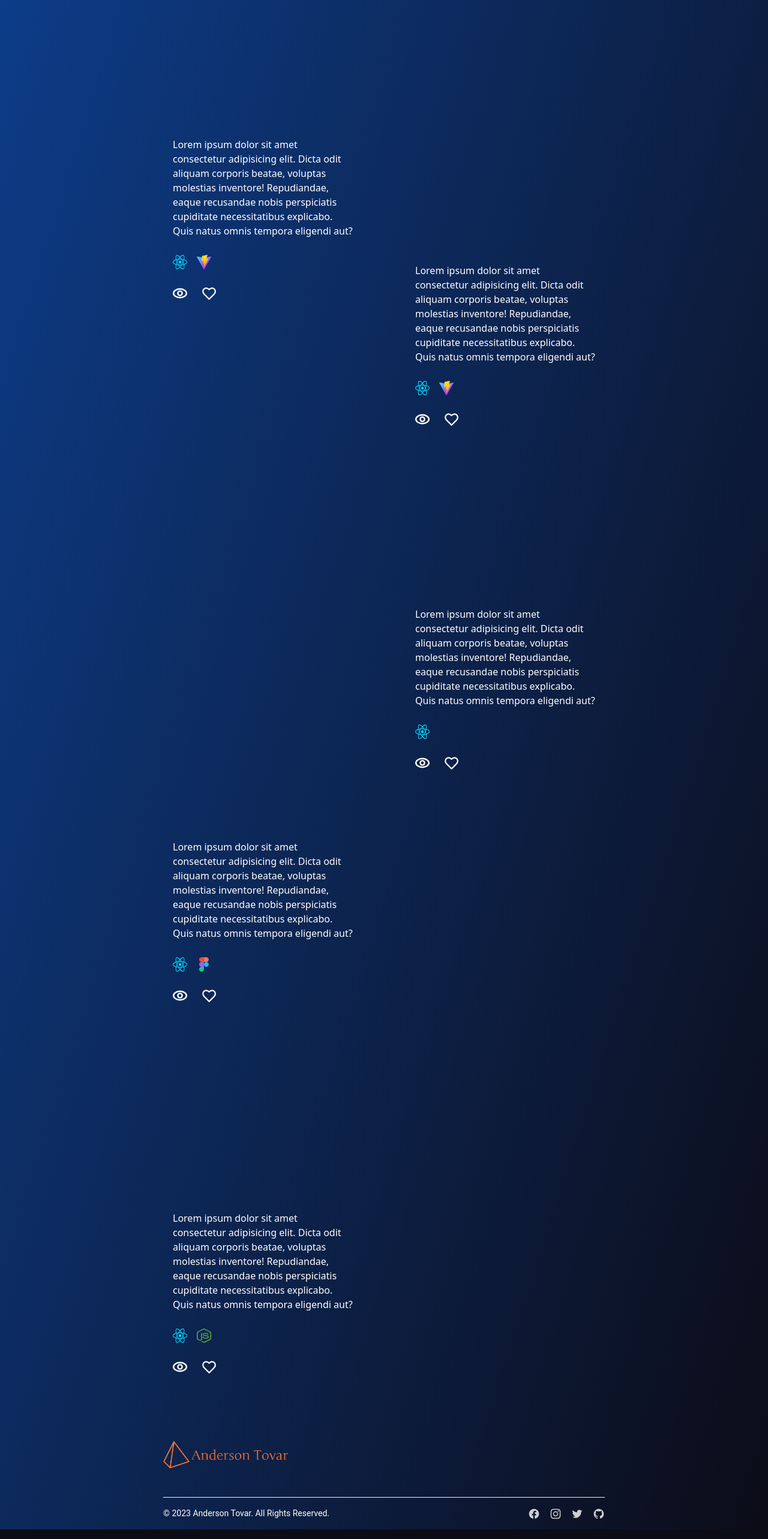
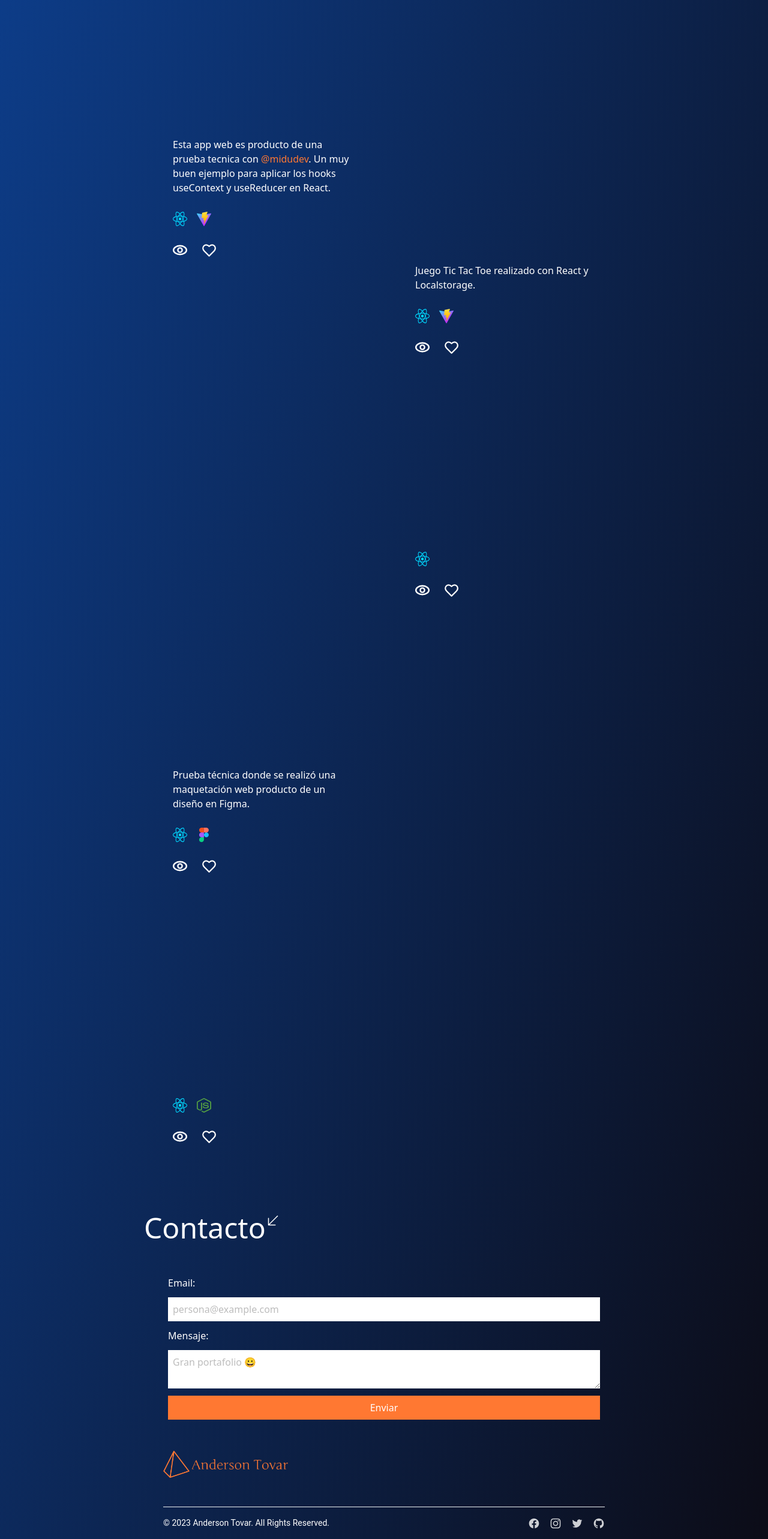
Before and after one commit to esnerf12/portfolio, a React (Vite) app in the folder client/: page / in a window 1280 px wide. Shown: the part 1474-4040 px from the top of the page at 60% size. Built offline with nearby package versions, Linux system fonts and the light colour scheme.

Commit message:
Update content, experience, proyects

```diff
--- a/client/package.json
+++ b/client/package.json
@@ -10,6 +10,7 @@
     "preview": "vite preview"
   },
   "dependencies": {
+    "@emailjs/browser": "^3.11.0",
     "@material-tailwind/react": "^2.1.4",
     "react": "^18.2.0",
     "react-dom": "^18.2.0"
--- a/client/src/components/Content.jsx
+++ b/client/src/components/Content.jsx
@@ -10,9 +10,23 @@ import ViteIcon from '../images/icons/vitejs.svg'
 import ReactIcon from '../images/icons/react.svg'
 import Figma from '../images/icons/figma.svg'
 import NodeJs from '../images/icons/nodejs.svg'
+import emailjs from '@emailjs/browser'
 import './css/Content.css'
+import { useState } from 'react'
 
 export function Content () {
+
+    const [ send, setSend] = useState(false)
+
+    const sendEmail = (e) => {
+        e.preventDefault()
+
+        emailjs.sendForm('service_dijc10n', 'template_7yxxas7', e.target, 'ic6wKw0y9Ld9d_z3t')
+
+        const newSend = !send
+        setSend(newSend)
+    }
+
     return (
         <>
             <main className='flex flex-col md:gap-5 bg-gradient-to-br from-blue-900 md:px-60'>
@@ -46,19 +60,43 @@ export function Content () {
                         </svg>
                     </div>
                     <div className='md:grid md:grid-cols-2 md:gap-2 flex flex-col gap-10 py-6'>
-                        <Proyects src={ProyectShopCart} link={'https://willowy-mermaid-f58654.netlify.app'} icons={
+                        <Proyects
+                            src={ProyectShopCart}
+                            description={
+                                <>
+                                    <span>Esta app web es producto de una prueba tecnica con <a className='text-[#ff7832]' href="https://www.instagram.com/midu.dev/?hl=es">@midudev</a>. Un muy buen ejemplo para aplicar los hooks useContext y useReducer en React.</span>
+                                </>
+                            }
+                            link={'https://willowy-mermaid-f58654.netlify.app'}
+                            icons={
                             <>
                                 <img className='w-6 h-6' src={ReactIcon} alt="react" />
                                 <img className='w-6 h-6' src={ViteIcon} alt="vite" />
                             </>
                         }></Proyects>
-                        <Proyects src={TicTacToe} link={'https://tangerine-macaron-792ffd.netlify.app'} icons={
+                        <Proyects
+                            src={TicTacToe}
+                            link={'https://tangerine-macaron-792ffd.netlify.app'}
+                            description={
+                                <>
+                                    <span>Juego Tic Tac Toe realizado con React y Localstorage.</span>
+                                </>
+                            }
+                            icons={
                                 <>
                                     <img className='w-6 h-6' src={ReactIcon} alt="react" />
                                     <img className='w-6 h-6' src={ViteIcon} alt="vite" />
                                 </>
                         }></Proyects>
-                        <Proyects src={EjamProject} link={'https://thunderous-biscuit-564875.netlify.app'} icons={
+                        <Proyects
+                            src={EjamProject}
+                            link={'https://thunderous-biscuit-564875.netlify.app'}
+                            description={
+                                <>
+                                    <span>Prueba técnica donde se realizó una maquetación web producto de un diseño en Figma.</span>
+                                </>
+                            }
+                            icons={
                                 <>
                                     <img className='w-6 h-6' src={ReactIcon} alt="react" />
                                     <img className='w-6 h-6' src={Figma} alt="react" />
@@ -78,7 +116,28 @@ export function Content () {
                     </div>
                 </section>
                 <section id='contact'>
-
+                    <div className='flex py-6'>
+                        <h2 className='text-3xl md:text-5xl'>Contacto</h2>
+                        <svg xmlns="http://www.w3.org/2000/svg" fill="none" viewBox="0 0 24 24" strokeWidth={1.5} stroke="currentColor" className="w-6 h-6 justify-end">
+                            <path strokeLinecap="round" strokeLinejoin="round" d="M19.5 4.5l-15 15m0 0h11.25m-11.25 0V8.25" />
+                        </svg>
+                    </div>
+                    <div className="md:px-10 py-8">
+                        {
+                            send
+                            ? <span className='bg-green-300'>Mensaje enviado con exito!</span>
+                            : ''
+                        }
+                        <form onSubmit={sendEmail} className="flex flex-col gap-3">
+                            <label htmlFor="emailFrom">Email:</label>
+                            <input type="text" name="email" id="emailFrom" className="text-black p-2" placeholder="persona@example.com" pattern="^[^@]+@[^@]+\.[a-zA-Z]{2,}$" required/>
+                            <label htmlFor="message">Mensaje:</label>
+                            <textarea name="message" id="message" className="text-black p-2" maxLength="500" placeholder='Gran portafolio 😀' required></textarea>
+                            <button className="bg-[#ff7832] hover:scale-105 transition-all p-2">
+                                Enviar
+                            </button>
+                        </form>
+                    </div>
                 </section>
                 <section>
                     <FooterWithSocialLinks></FooterWithSocialLinks>
--- a/client/src/components/Experience.jsx
+++ b/client/src/components/Experience.jsx
@@ -25,12 +25,12 @@ export function Experience () {
                             <TimelineConnector />
                             <TimelineHeader className="h-3">
                                 <TimelineIcon />
-                                <Typography variant="h6" className="leading-none text-lg">
+                                <Typography variant="h6" className="leading-none text-sm md:text-lg pb-4">
                                 Subgerente de Desarrollo <span className="text-[#ff7832]">(2021 - Actualidad)</span>
                                 </Typography>
                             </TimelineHeader>
                             <TimelineBody className="pb-8">
-                                <Typography variant="h6" className="leading-none pb-2 pt-1 text-base">
+                                <Typography variant="h6" className="leading-none pb-2 pt-1 text-sm md:text-base">
                                     MPPE / <span className="text-[#ff7832]">Corporación Nacional de Alimentación Escolar.</span>
                                 </Typography>
                                 <Typography variant="small" className="font-normal text-gray-200 pb-3">
--- a/client/src/components/Proyects.jsx
+++ b/client/src/components/Proyects.jsx
@@ -1,4 +1,4 @@
-export function Proyects ({ src, link, icons }) {
+export function Proyects ({ src, link, icons, description }) {
     return (
         <>
             <div className="flex flex-col gap-5 h-auto md:p-10">
@@ -7,7 +7,7 @@ export function Proyects ({ src, link, icons }) {
                 </div>
                 <div className="p-2">
                     <p>
-                        Lorem ipsum dolor sit amet consectetur adipisicing elit. Dicta odit aliquam corporis beatae, voluptas molestias inventore! Repudiandae, eaque recusandae nobis perspiciatis cupiditate necessitatibus explicabo. Quis natus omnis tempora eligendi aut?
+                        {description}
                     </p>
                 </div>
                 <div className="flex gap-4 mx-2">
```
Also changed, not shown: 1 other file (tests, documents, lock files or other folders). Lines whose indentation alone changed are shown as unchanged.
